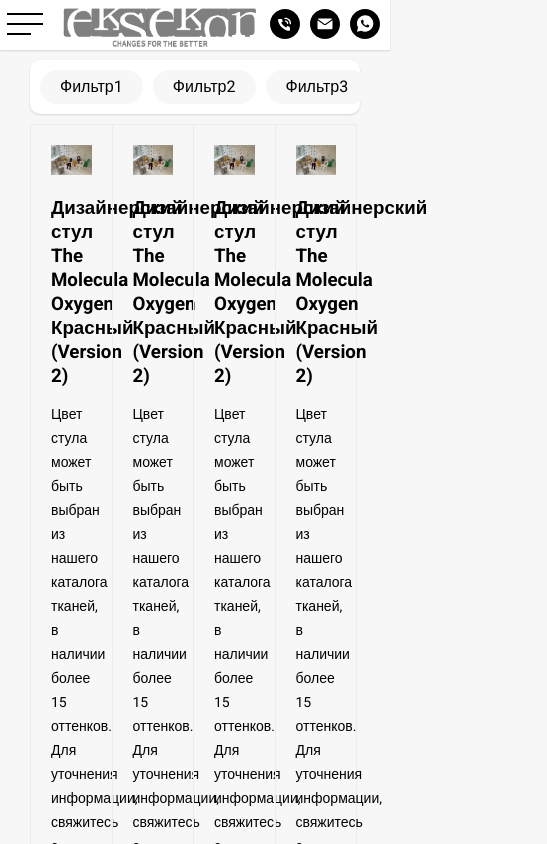
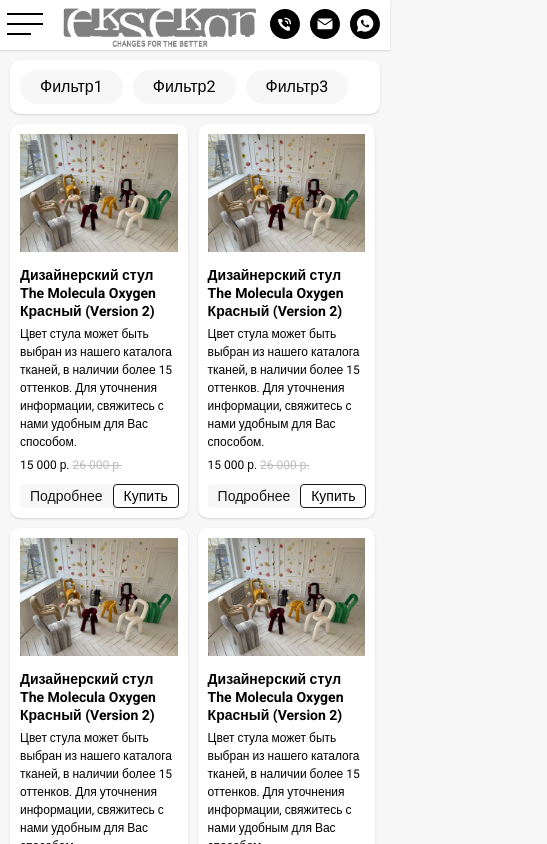
Before and after one commit to leonraz58/eksekon, a React app: page /chairs in a window 390 px wide. Shown: the top 844 px of the page, 547 px wide, since content can reach past the window. Built offline with nearby package versions, Linux system fonts and the light colour scheme; a web font is replaced by a local one.

Commit message:
mobile chairs

```diff
--- /dev/null
+++ b/src/components/button/button.module.scss
@@ -0,0 +1,89 @@
+* {
+  margin: 0;
+  padding: 0;
+}
+
+.primary,
+.secondary {
+  all: unset;
+
+  cursor: pointer;
+
+  display: flex;
+  align-items: center;
+  justify-content: center;
+
+  box-sizing: border-box;
+  padding: 6px 28px;
+
+  font-family: inherit;
+  font-weight: var(--font-weight-bold);
+  line-height: var(--line-height-m);
+  color: black;
+  text-align: center;
+
+  border: 0;
+  border-radius: 4px;
+  user-select: none;
+
+  svg {
+    margin-right: 10px;
+  }
+
+  @media screen and (max-width: 768px) {
+    padding: 2px 10px;
+    font-size: 14px;
+  }
+}
+
+// ----------primary----------
+
+.primary {
+  color: var(--color-dark-700);
+  background-color: var(--color-accent-100);
+  //box-shadow: 0 4px 18px 0 rgb(140 97 255 / 35%);
+}
+
+.primary:active {
+  background-color: var(--color-accent-700);
+}
+
+.primary:hover {
+  background-color: var(--color-accent-300);
+}
+
+.primary:focus {
+  background-color: var(--color-accent-500);
+}
+
+.primary:disabled {
+  background-color: var(--color-accent-900);
+}
+
+// ----------secondary----------
+
+.secondary {
+  background-color: white;
+  //box-shadow: 0 2px 10px 0 rgb(109 109 109 / 25%);
+  border: 1px solid var(--color-dark-700);
+}
+
+.secondary:active {
+  background-color: var(--color-dark-100);
+}
+
+.secondary:hover {
+  background-color: var(--color-accent-500);
+}
+
+.secondary:focus {
+  background-color: var(--color-accent-500);
+}
+
+.secondary:disabled {
+  background-color: var(--color-light-900);
+}
+
+.fullWidth {
+  width: 100%;
+}
--- /dev/null
+++ b/src/components/button/button.tsx
@@ -0,0 +1,32 @@
+import { ComponentPropsWithoutRef, ElementType, ReactNode } from 'react'
+
+import s from './button.module.scss'
+
+export type ButtonProps<T extends ElementType = 'button'> = {
+    as?: T
+    children: ReactNode
+    className?: string
+    disabled?: boolean
+    fullWidth?: boolean
+    variant?: 'primary' | 'secondary'
+} & ComponentPropsWithoutRef<T>
+
+export const Button = <T extends ElementType = 'button'>(props: ButtonProps<T>) => {
+    const {
+        as: Component = 'button',
+        className,
+        disabled,
+        fullWidth,
+        variant = 'primary',
+        ...rest
+    } = props
+
+    return (
+        <Component
+            className={`${s[variant]} ${fullWidth ? s.fullWidth : ''}
+      ${disabled ? s.disabled : ''} ${className}`}
+            disabled={disabled}
+            {...rest}
+        />
+    )
+}
--- a/src/components/pageContainer/pageContainer.module.scss
+++ b/src/components/pageContainer/pageContainer.module.scss
@@ -4,4 +4,9 @@
   padding: 0 30px;
   margin: 0 auto;
   height: 100%;
+
+  @media screen and (max-width: 768px) {
+    padding: 0 10px;
+
+  }
 }
--- a/src/layout/chairs/card/card.module.scss
+++ b/src/layout/chairs/card/card.module.scss
@@ -1,41 +1,68 @@
 .card {
-  //height: 400px;
-  width: 25%;
   //max-width: 500px;
   //flex-grow: 1;
-  border: 1px solid rgb(236, 236, 236);
-  margin-right: -1px;
+  width: 400px;
+
+  //border: 1px solid rgb(236, 236, 236);
+  //margin-right: -1px;
   padding: 20px;
+  border-radius: 20px;
+  background-color: white;
+  box-shadow: var(--bordershadow);
 
   &:hover {
-  box-shadow: rgb(236, 236, 236) 0 0 30px 10px; ;
-}
+    //box-shadow: rgb(236, 236, 236) 0 0 30px 10px;
+    button:last-child {
+      background-color: var(--color-accent-300);
+      &:hover {
+        background-color: var(--color-accent-500);
+      }
+    }
+  }
+
+  @media screen and (max-width: 768px) {
+    width: 48%;
+    padding: 10px;
+    border-radius: 10px;
+    line-height: 18px;
+  }
 
 }
 
 .cover {
   width: 100%;
-
 }
 
 .title {
-  margin: 14px auto;
+  margin: 20px auto 14px;
+  @media screen and (max-width: 768px) {
+    font-size: 14px;
+    margin: 10px auto 5px;
+  }
 }
 
 .description {
   font-size: 14px;
+  @media screen and (max-width: 768px) {
+    font-size: 12px;
+  }
 }
 
 .priceWrapper {
-  margin: 14px auto;
+  margin: 12px auto 20px;
+  font-size: 16px;
+  @media screen and (max-width: 768px) {
+    margin: 5px auto 10px;
+    font-size: 12px;
+  }
 }
 
 .price1 {
-  font-size: 16px;
+
 }
 
 .price2 {
-  font-size: 16px;
+  //font-size: 16px;
   color: #BDBDBD;
   text-decoration: line-through;
 }
--- a/src/layout/chairs/card/card.tsx
+++ b/src/layout/chairs/card/card.tsx
@@ -1,7 +1,7 @@
 import s from './card.module.scss'
 import image from './../../../assets/images/main.jpeg'
-import {Button} from "./button/button";
 import {ButtonCart, ButtonInfo} from "./buttons/buttonInfo";
+import {Button} from "../../../components/button/button";
 
 export const Card = () => {
     return (
@@ -17,8 +17,10 @@
             </div>
             {/*<Button/>*/}
             <div className={s.buttonsWrapper}>
-                <ButtonInfo/>
-                <ButtonCart/>
+                <Button variant={'primary'}>Подробнее</Button>
+                <Button variant={'secondary'}>Купить</Button>
+                {/*<ButtonInfo/>*/}
+                {/*<ButtonCart/>*/}
             </div>
         </div>
 
--- a/src/layout/chairs/chairs.module.scss
+++ b/src/layout/chairs/chairs.module.scss
@@ -7,13 +7,7 @@
   justify-content: flex-start;
   align-items: center;
   flex-wrap: wrap;
-}
-
-.mainwrapper {
-  width: 100%;
-  min-height: 100%;
-  padding: 0 30px;
-  margin: 0 auto;
+  gap: 10px
 }
 
 .filters {
--- a/src/styles/App.scss
+++ b/src/styles/App.scss
@@ -1 +1,3 @@
 @forward 'boilerplate';
+@forward 'colors';
+@forward 'tokens';
--- /dev/null
+++ b/src/styles/_colors.scss
@@ -0,0 +1,29 @@
+:root {
+  // accent
+  --color-accent-100: #f7f7f7;
+  --color-accent-300: #e6e6e6;
+  --color-accent-500: #d8d8d8;
+  --color-accent-700: #5c5c5c;
+  --color-accent-900: #333333;
+
+  // info
+  --color-info-100: #73a5ff;
+  --color-info-300: #4c8dff;
+  --color-info-500: #397df6;
+  --color-info-700: #2f68cc;
+  --color-info-900: #234e99;
+
+  // light
+  --color-light-100: #fff;
+  --color-light-300: #f7f7f7;
+  --color-light-500: #f4f2fa;
+  --color-light-700: #dcdae0;
+  --color-light-900: #c3c1c7;
+
+  // dark
+  --color-dark-100: #808080;
+  --color-dark-300: #4c4c4c;
+  --color-dark-500: #333;
+  --color-dark-700: #171717;
+  --color-dark-900: #000;
+}
--- /dev/null
+++ b/src/styles/_tokens.scss
@@ -0,0 +1,3 @@
+:root {
+  --bordershadow: 0 1px 2px 0 rgba(76, 76, 76, 0.2);
+}
```
